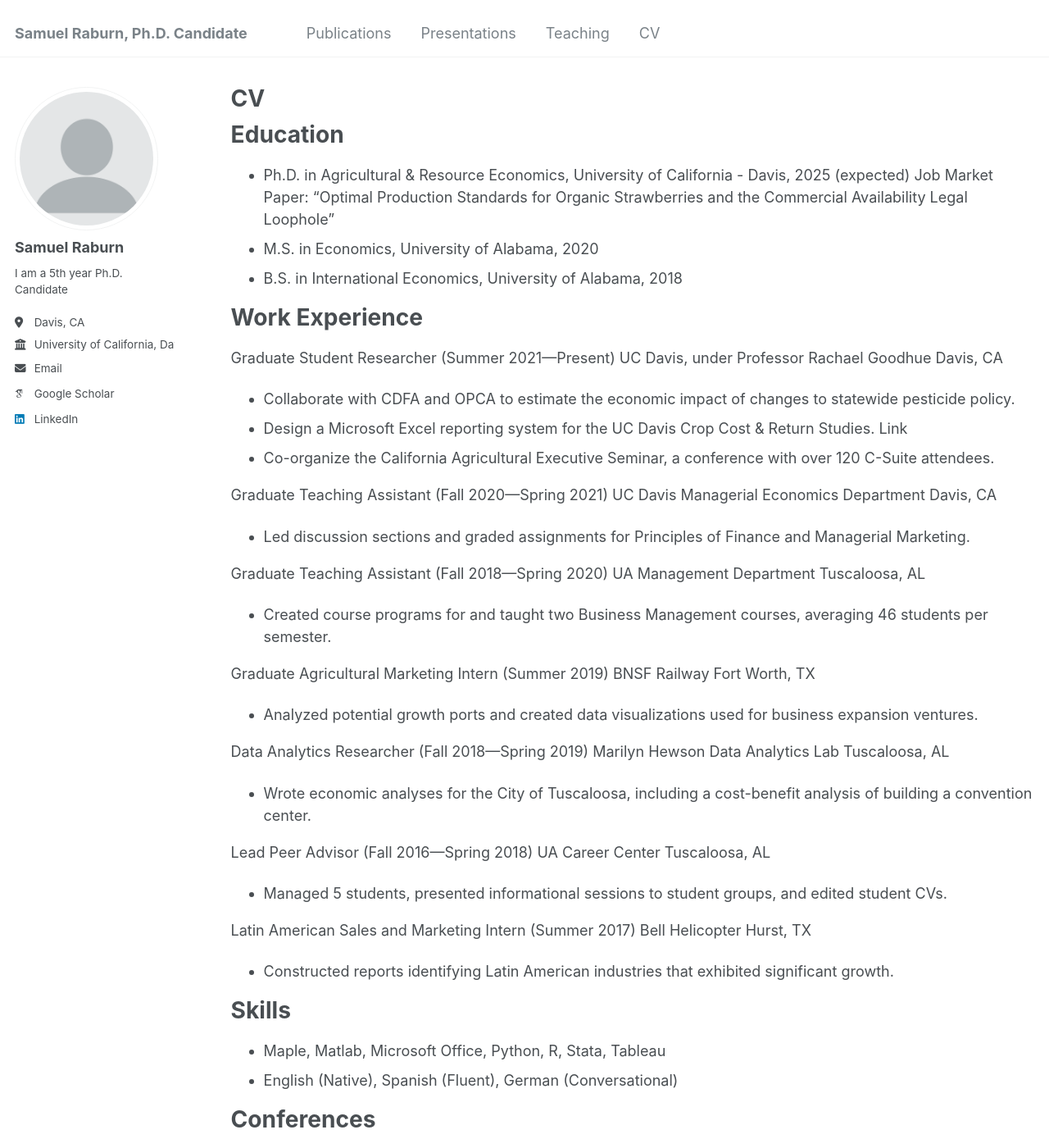
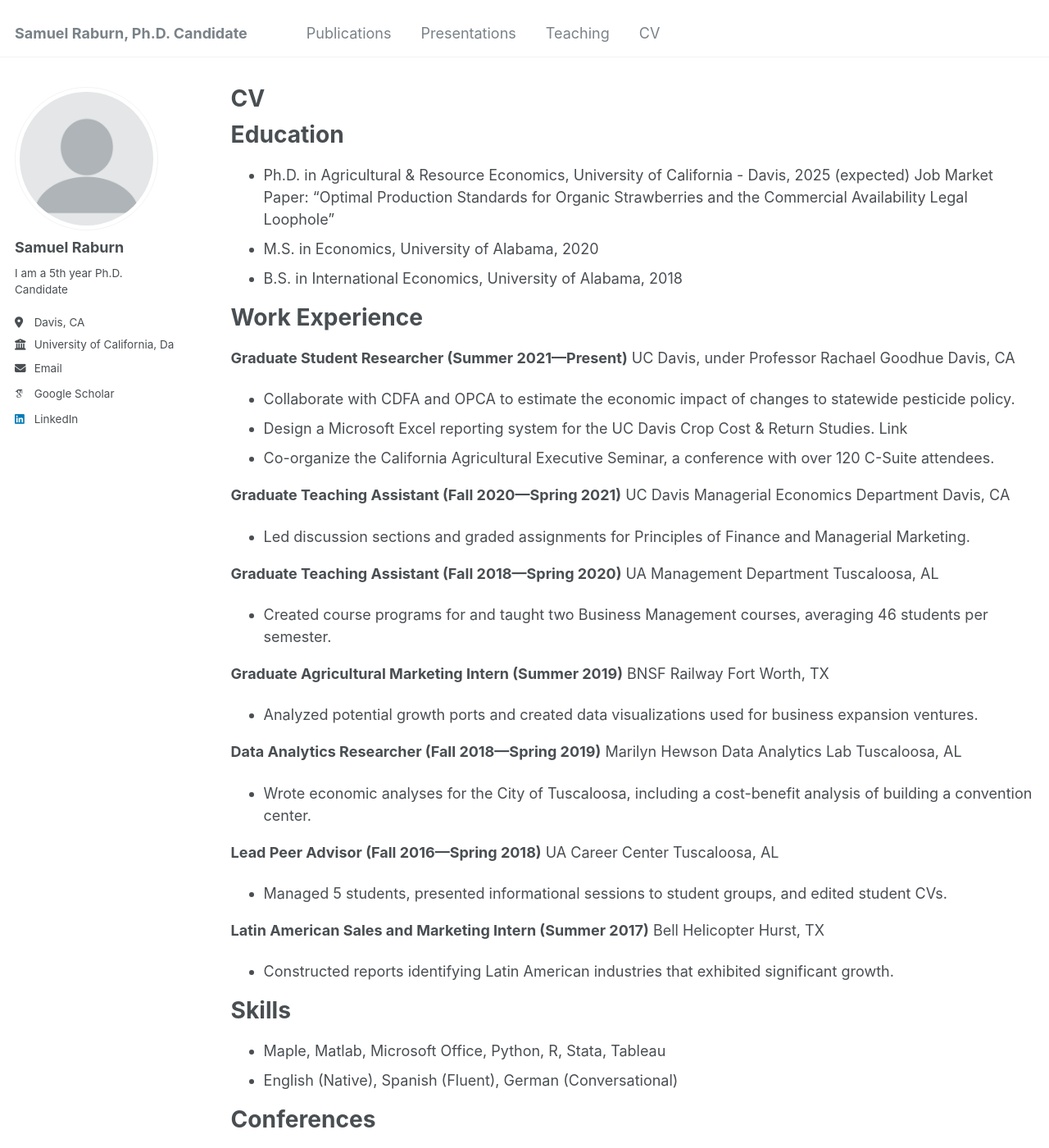
Before and after one commit to sraburn/sraburn.github.io, a Jekyll site: the page built from _pages/cv.md, in a window 1280 px wide and 1400 px high. Shown: the whole window at 82% size. Built offline with Jekyll 4.4.1, drawn with Linux system fonts in a browser that asks for light colours; some web fonts are replaced.

Commit message:
Update cv.md

```diff
--- a/_pages/cv.md
+++ b/_pages/cv.md
@@ -18,33 +18,33 @@ Education
 
 Work Experience
 ======
-Graduate Student Researcher (Summer 2021—Present)
+**Graduate Student Researcher (Summer 2021—Present)**
 UC Davis, under Professor Rachael Goodhue Davis, CA
 * Collaborate with CDFA and OPCA to estimate the economic impact of changes to statewide pesticide policy.
 * Design a Microsoft Excel reporting system for the UC Davis Crop Cost & Return Studies. Link
 * Co-organize the California Agricultural Executive Seminar, a conference with over 120 C-Suite attendees.
 
-Graduate Teaching Assistant (Fall 2020—Spring 2021)
+**Graduate Teaching Assistant (Fall 2020—Spring 2021)**
 UC Davis Managerial Economics Department Davis, CA
 * Led discussion sections and graded assignments for Principles of Finance and Managerial Marketing.
 
-Graduate Teaching Assistant (Fall 2018—Spring 2020)
+**Graduate Teaching Assistant (Fall 2018—Spring 2020)**
 UA Management Department Tuscaloosa, AL
 * Created course programs for and taught two Business Management courses, averaging 46 students per semester.
 
-Graduate Agricultural Marketing Intern (Summer 2019)
+**Graduate Agricultural Marketing Intern (Summer 2019)**
 BNSF Railway Fort Worth, TX
 * Analyzed potential growth ports and created data visualizations used for business expansion ventures.
 
-Data Analytics Researcher (Fall 2018—Spring 2019)
+**Data Analytics Researcher (Fall 2018—Spring 2019)**
 Marilyn Hewson Data Analytics Lab Tuscaloosa, AL
 * Wrote economic analyses for the City of Tuscaloosa, including a cost-benefit analysis of building a convention center.
 
-Lead Peer Advisor (Fall 2016—Spring 2018)
+**Lead Peer Advisor (Fall 2016—Spring 2018)**
 UA Career Center Tuscaloosa, AL
 * Managed 5 students, presented informational sessions to student groups, and edited student CVs.
 
-Latin American Sales and Marketing Intern (Summer 2017)
+**Latin American Sales and Marketing Intern (Summer 2017)**
 Bell Helicopter Hurst, TX
 * Constructed reports identifying Latin American industries that exhibited significant growth.
 
```
